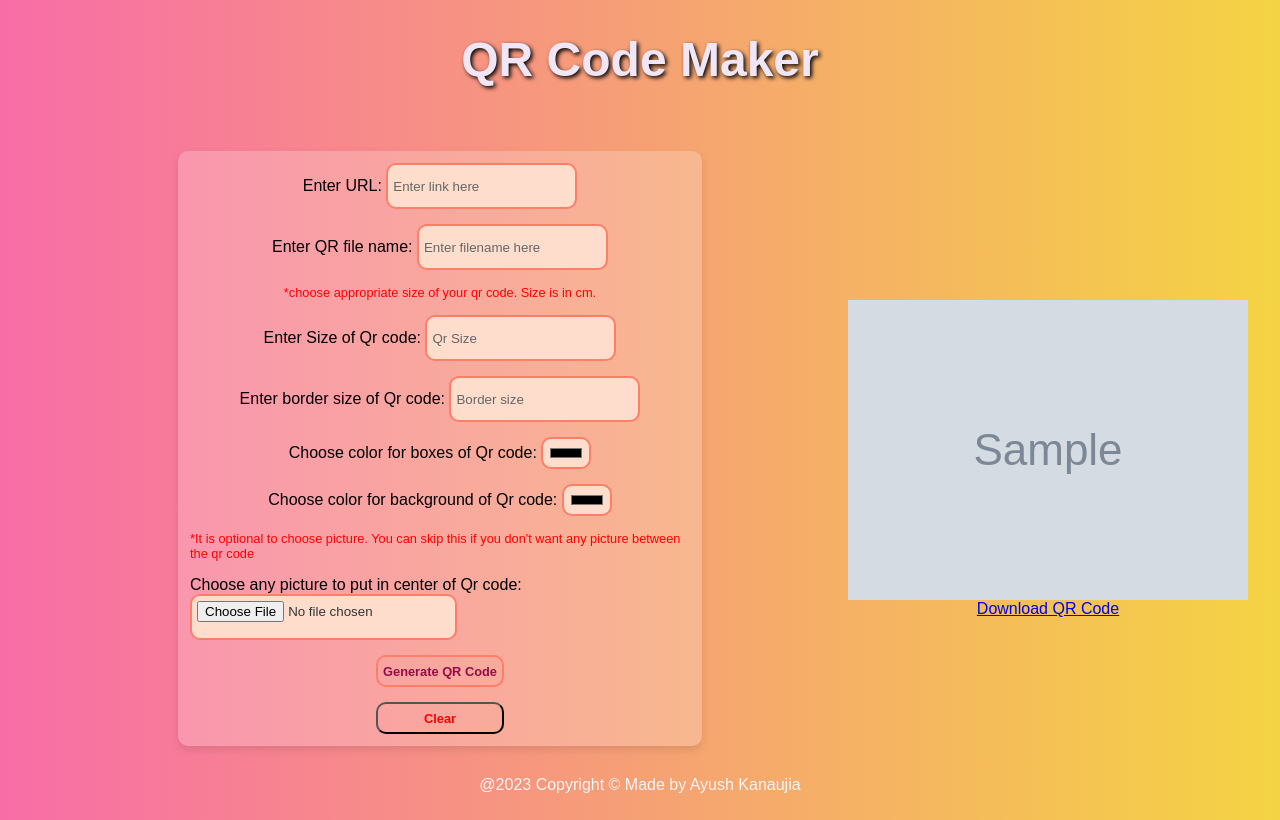
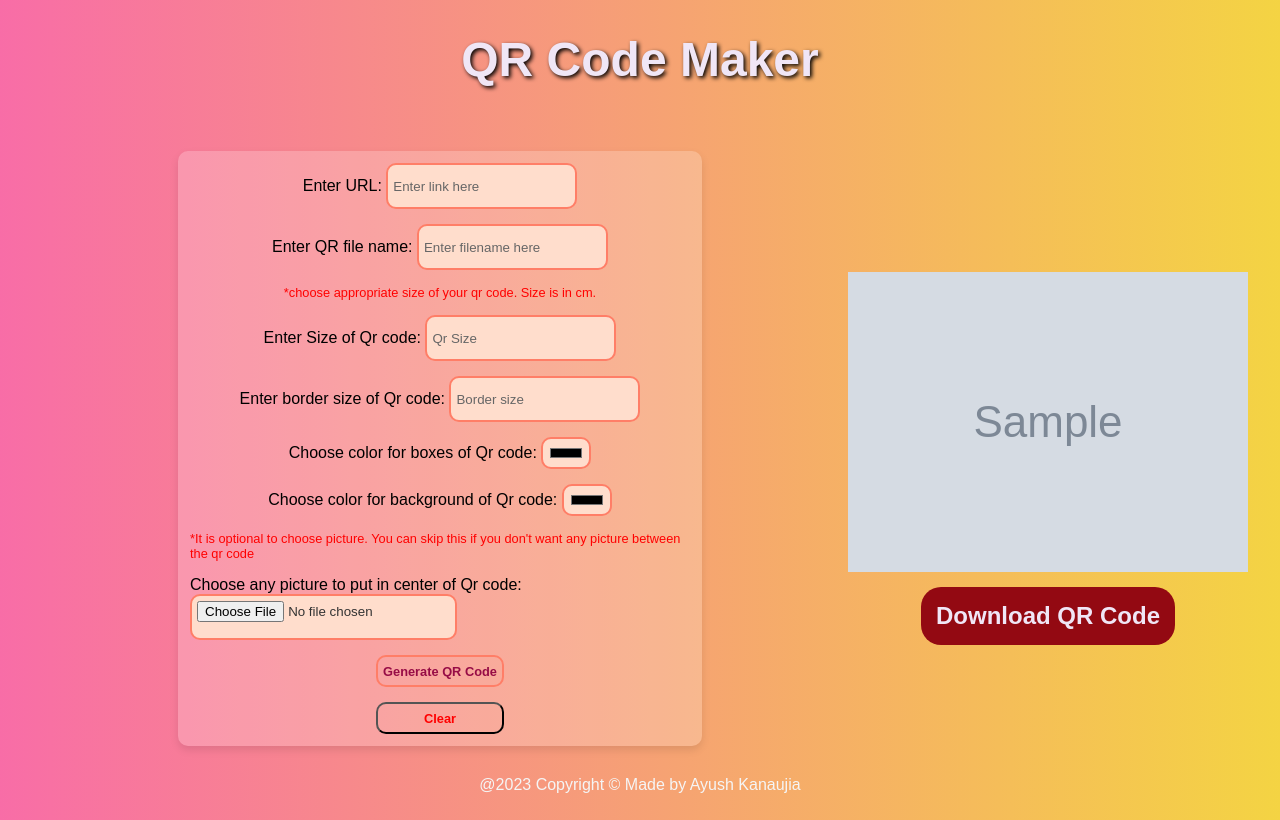
Before and after one commit to ayush1014/QR-Generator-App-Flask, a Flask app: template templates/index.html in a window 1280 px wide. Run offline with Flask 3, Linux system fonts and the light colour scheme; the template is opened without the code that fills it: most values are stand-ins (such as "Sample title", 1, 10 or a date in 2020); grey boxes marked "Sample" are stand-in pictures.

Commit message:
added css changes

```diff
--- a/app.py
+++ b/app.py
@@ -49,3 +49,6 @@ def home():
         return render_template('index.html', img_data_url=img_data_url, filename=filename)
 
     return render_template('index.html', img_data_url=None, filename=None)
+
+# if __name__ == '__main__':
+#     app.run(debug=True)
--- a/static/index.css
+++ b/static/index.css
@@ -151,7 +151,27 @@ h1 {
     align-items: center;
     margin-top: 20px;
     /* Space above QR code display */
-    right: 20%
+    right: 20%;
+    justify-content: space-between;
+    gap: 15px;
+}
+
+.display-container a{
+    font-size: 150%;
+    font-weight: 800;
+    font-family: Arial, Helvetica, sans-serif;
+    background-color:rgb(147, 9, 18);
+    text-decoration: none;
+    color: #f0e6f6;
+    padding: 15px;
+    border-radius: 20px;
+    transition: ease-out, 1s;
+}
+
+.display-container a:hover{
+    color:rgb(147, 9, 18);
+    background-color: #f0e6f6;
+    padding: 10px;
 }
 
 span {
```
